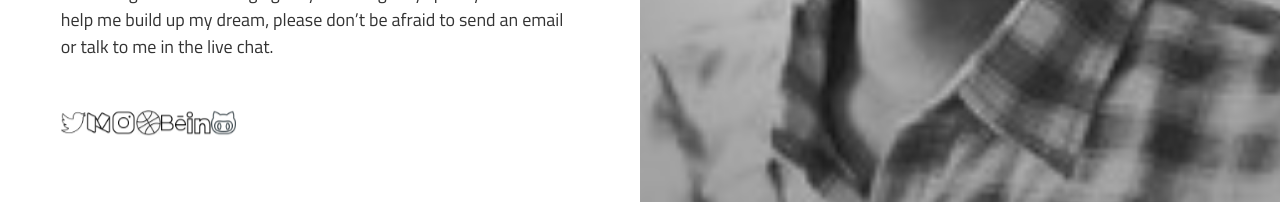
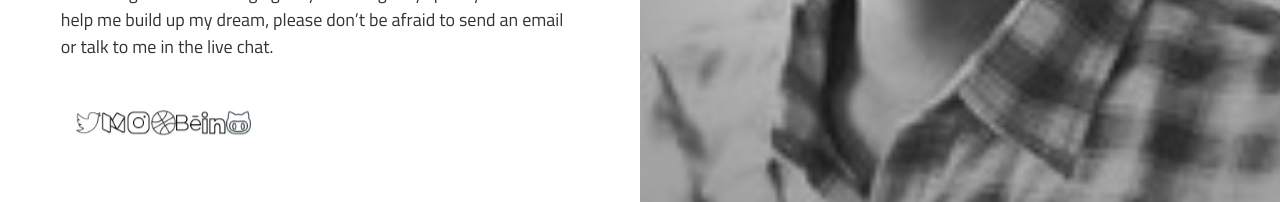
Before and after one commit to officialdrafty/bpweb, a Jekyll site: the page built from index.md, in a window 1280 px wide. Shown: the part 779-981 px from the top of the page. Built offline with Jekyll 4.4.1, drawn with Linux system fonts in a browser that asks for light colours.

Commit message:
Jekyll Changes

```diff
--- a/assets/css/style.css
+++ b/assets/css/style.css
@@ -60,6 +60,10 @@
       margin: 2em 0;
     }
 
+    .social-media {
+      padding: 0 15px;
+    }
+
     li {
       list-style: none;
       padding: 0 5px;
```
